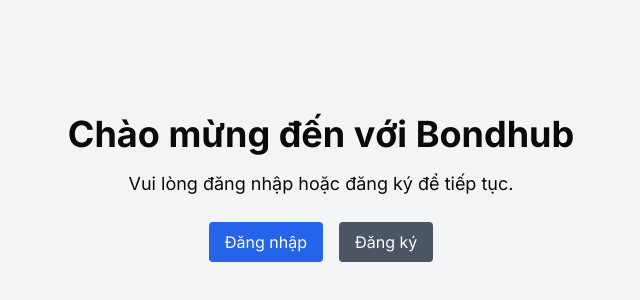
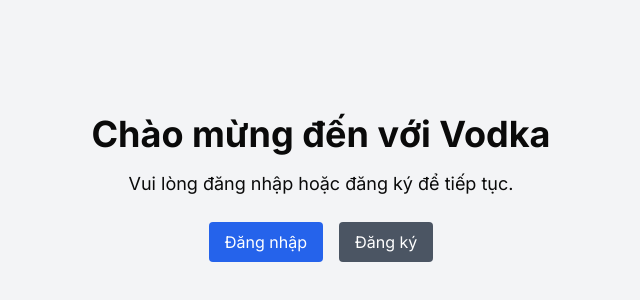
Before and after one commit to thanhcanhit/bond-hub-fe, a Next.js app: page / in a window 1280 px wide. Shown: the part 212-512 px from the top of the page, without its empty margins (319-959 px from the left). Built offline with nearby package versions, Linux system fonts and the light colour scheme; no server answers.

Commit message:
edit name

```diff
--- a/src/app/page.tsx
+++ b/src/app/page.tsx
@@ -4,7 +4,7 @@ export default function Home() {
   // Chỉ sử dụng AuthProvider để xử lý chuyển hướng
   return (
     <div className="min-h-screen flex flex-col items-center justify-center bg-gray-100">
-      <h1 className="text-4xl font-bold mb-4">Chào mừng đến với Bondhub</h1>
+      <h1 className="text-4xl font-bold mb-4">Chào mừng đến với Vodka</h1>
       <p className="text-lg mb-6">
         Vui lòng đăng nhập hoặc đăng ký để tiếp tục.
       </p>
```
